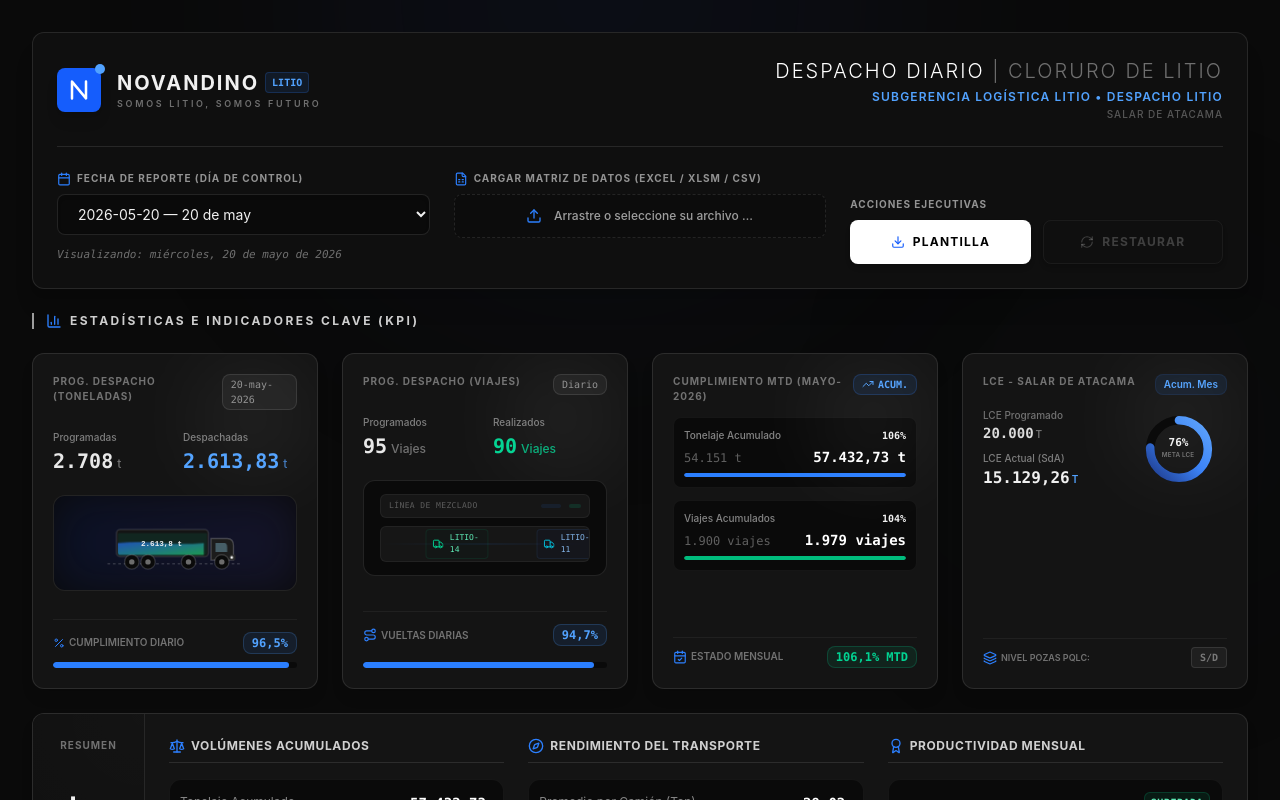
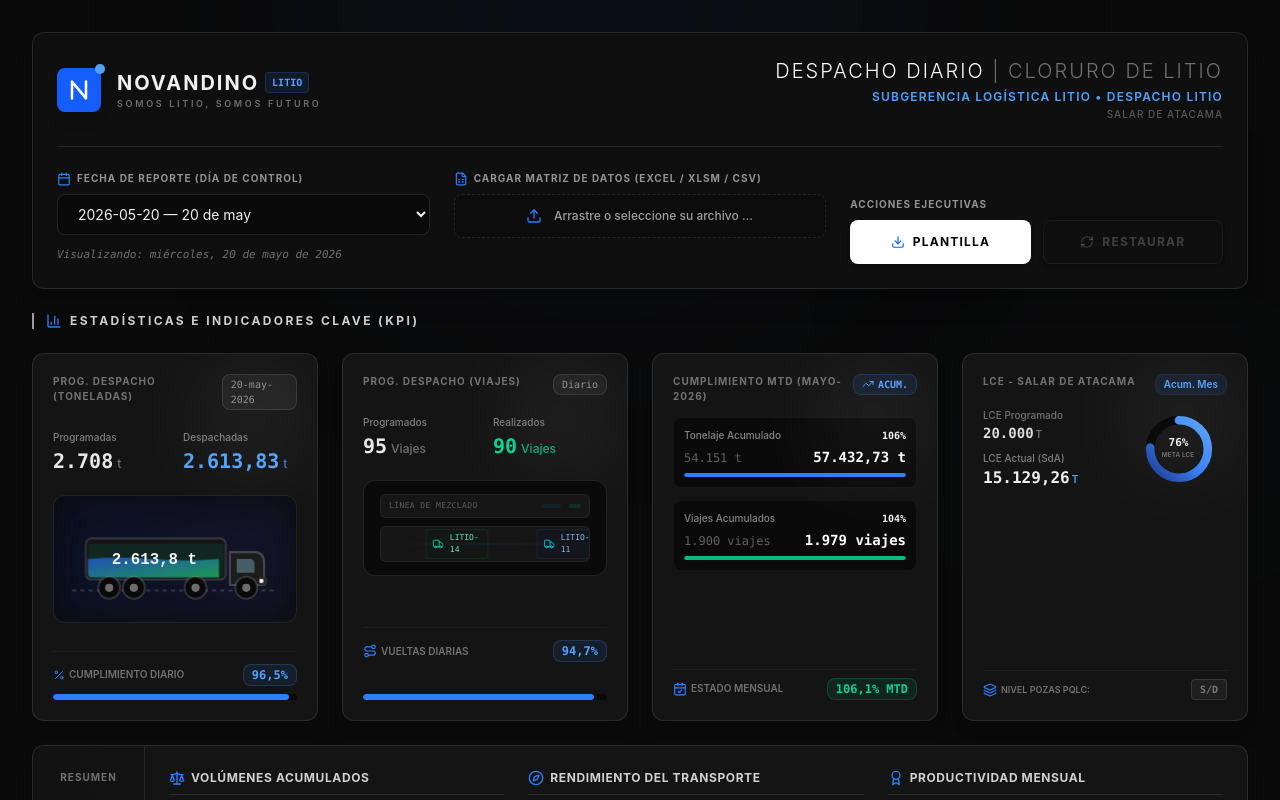
Before and after one commit to MushuAlberto/LCE, a React (Vite) app: page / in a window 1280 px wide. Shown: the top 800 px of the page. Built offline with nearby package versions, Linux system fonts and the light colour scheme.

Commit message:
Update KPICards.tsx

```diff
--- a/src/components/KPICards.tsx
+++ b/src/components/KPICards.tsx
@@ -84,11 +84,11 @@ export function KPICards({ currentLog, summary }: KPICardsProps) {
           </div>
 
           {/* TRUCK SVG WITH LIQUID brine level reflecting actual dispatch compliance */}
-          <div className="w-full h-24 my-3 bg-[#0A0A0A] rounded-xl relative flex items-center justify-center p-2 overflow-hidden border border-white/10">
+          <div className="w-full h-32 my-3 bg-[#0A0A0A] rounded-xl relative flex items-center justify-center p-2 overflow-hidden border border-white/10">
             {/* Ambient chemical background glow */}
             <div className="absolute -inset-1 opacity-5 bg-gradient-to-r from-blue-700 to-indigo-500 blur-xl animate-pulse" />
 
-            <svg viewBox="0 0 160 70" className="w-36 h-20 relative z-10">
+            <svg viewBox="0 0 160 70" className="w-full max-w-[220px] h-24 relative z-10">
               {/* Ground road line */}
               <line x1="5" y1="58" x2="155" y2="58" stroke="rgba(255, 255, 255, 0.15)" strokeWidth="1.5" strokeDasharray="3 3" />
 
@@ -124,8 +124,8 @@ export function KPICards({ currentLog, summary }: KPICardsProps) {
                 />
               </g>
 
-              {/* Tank labels */}
-              <text x="65" y="38" fill="#F0F0F0" fontSize="8.5" fontFamily="monospace" fontWeight="bold" textAnchor="middle">
+              {/* Tank labels - enlarged font size for superior readability */}
+              <text x="65" y="38.5" fill="#F0F0F0" fontSize="11.5" fontFamily="monospace" fontWeight="bold" textAnchor="middle">
                 {numFmt(currentLog.toneladasDespachadas, 1)} t
               </text>
 
```
